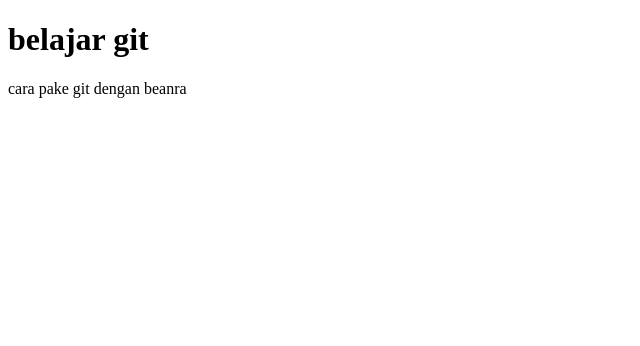
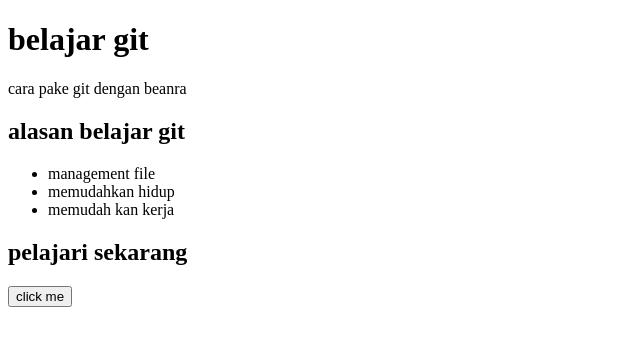
Before and after one commit to hnaif18/belajar-git, a plain HTML site: page index.html in a window 1280 px wide. Shown: the whole page, without its empty margins (0-640 px from the left). Drawn offline with Linux system fonts and the light colour scheme.

Commit message:
menambah section baru

```diff
--- a/index.html
+++ b/index.html
@@ -12,5 +12,17 @@
         <p>cara pake git dengan beanra
         </p>
     </header>
+    <section>
+        <h2>alasan belajar git</h2>
+        <ul>
+            <li>management file</li>
+            <li>memudahkan hidup</li>
+            <li>memudah kan kerja</li>
+        </ul>
+    </section>
+    <section>
+        <h2>pelajari sekarang</h2>
+        <button> click me</button>
+    </section>
 </body>
 </html>
```
